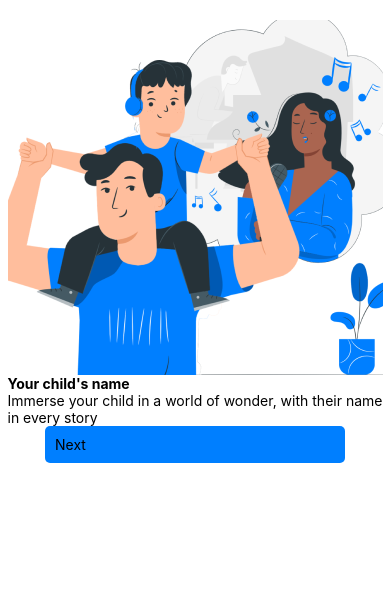
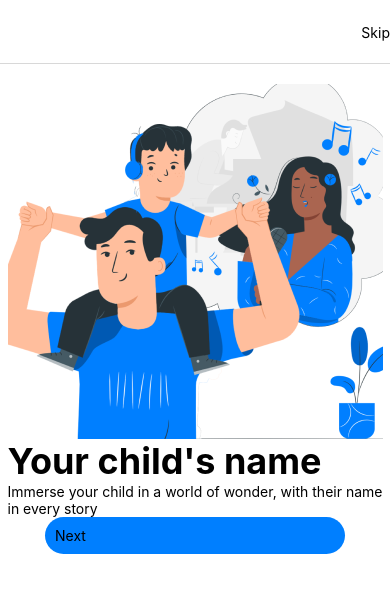
Before and after one commit to tobistudio/React_Native_Audio, a React Native app: screen /Welcome in a window 390 px wide. Shown: the top 592 px of the page. Built offline with nearby package versions, Linux system fonts and the light colour scheme.

Commit message:
[feat]: Welcome page

```diff
--- a/App.js
+++ b/App.js
@@ -1,32 +1,50 @@
-import { NavigationContainer } from '@react-navigation/native';
+import { NavigationContainer, useNavigation } from '@react-navigation/native';
 import { createNativeStackNavigator } from '@react-navigation/native-stack';
-import { StyleSheet } from 'react-native';
+import { Pressable, StyleSheet, Text } from 'react-native';
 import { AppContext } from "./src/context/index";
 import Login from './src/screens/Auth/Login';
 import Signup from './src/screens/Auth/Signup';
 import Welcome from './src/screens/Welcome/Welcome';
+import React from 'react'
+import Auth from './src/screens/Auth/Auth'
 
 const Stack = createNativeStackNavigator();
 
-export default function App() {
+export default function App({ }) {
+
+  const [step, setStep] = React.useState(0)
   return (
-    <AppContext.Provider value={{}}>
+    <AppContext.Provider value={{
+      step,
+      setStep
+    }}>
       <NavigationContainer>
         <Stack.Navigator initialRouteName='Welcome'>
           <Stack.Screen name="Login" component={Login} options={{ headerShown: false }} />
           <Stack.Screen name="Signup" component={Signup} options={{ headerShown: false }} />
-          <Stack.Screen name="Welcome" component={Welcome} options={{ headerShown: false }} />
+          <Stack.Screen name="Auth" component={Auth} options={{ headerShown: false }} />
+          <Stack.Screen name="Welcome" component={Welcome} options={{
+            headerShown: true, title: "", headerRight: () => (
+              <Pressable
+                focusable
+                onPress={() => {
+                  setStep(4)
+                }}
+              >
+                <Text style={styles.skipButton} >Skip</Text>
+
+              </Pressable>
+            ),
+          }} />
         </Stack.Navigator>
       </NavigationContainer>
     </AppContext.Provider>
   );
 }
 
+
 const styles = StyleSheet.create({
-  container: {
-    flex: 1,
-    backgroundColor: '#fff',
-    alignItems: 'center',
-    justifyContent: 'center',
-  },
-});
+  skipButton: {
+
+  }
+})
--- a/src/constants/index.js
+++ b/src/constants/index.js
@@ -1,6 +1,6 @@
 export const COLORS = {
     transparent: { default: "transparent" },
-    white: { default: "#FFF", darker: '#FAFAFA' },
+    white: { default: "#fff", darker: '#FAFAFA' },
     black: { default: "#000" },
     blue: { default: "#00f", light: '#007FFF' },
     purple: { default: "#800080", app: "#22319E" },
--- a/src/screens/Welcome/Welcome.js
+++ b/src/screens/Welcome/Welcome.js
@@ -1,9 +1,10 @@
-import React from 'react'
+import React, { useContext } from 'react'
 import { Image, Pressable, StyleSheet, Text, View } from 'react-native'
 import { COLORS } from '../../constants'
+import { AppContext } from '../../context'
 
 const Welcome = ({ navigation }) => {
-  const [step, setStep] = React.useState(0)
+  const { step, setStep } = useContext(AppContext)
   const slides = [
     {
       id: 1,
@@ -27,11 +28,12 @@ const Welcome = ({ navigation }) => {
       id: 4,
       image: require("./../../assets/images/Audio4.png"),
       heading: "Downloadable stories",
-      text: "Download your child's favorite stories and enjoy them anywhere, anytime"
+      text: "Download your child's favorite stories and enjoy them anywhere, nytime"
     },
   ]
   return (
     <View style={styles.container}>
+
       {
         slides.map((item, index) => {
           return (
@@ -45,7 +47,15 @@ const Welcome = ({ navigation }) => {
       }
 
       <Pressable onPress={() => step === 4 ? navigation.push("Auth") : setStep(step + 1)} style={styles.nextButton}><Text>Next</Text></Pressable>
-
+      <View style={{ flexDirection: "row", display: "flex", alignItems: "center", justifyContent: "space-around" }}>
+        {
+          [1, 2, 3, 4].map((item, index) => {
+            return (
+              <View key={index} style={{ marginHorizontal: 2, width: 10, height: 10, borderRadius: 5, backgroundColor: step === index ? "co" : "slate" }}></View>
+            )
+          })
+        }
+      </View>
     </View>
   )
 }
@@ -55,24 +65,23 @@ const styles = StyleSheet.create({
     flex: 1,
     backgroundColor: '#fff',
     alignItems: 'center',
-    justifyContent: 'start',
+    justifyContent: 'flex-start',
     display: "flex",
     flexDirection: "column",
     padding: 20,
   },
   header: {
     backgroundColor: "red",
-    width: "100%",
     display: "flex",
     flexDirection: "row",
-    justifyContent: "end",
+    justifyContent: "flex-end",
   },
-  text1: { fontWeight: "bold" },
+  text1: { fontWeight: "bold", fontSize: 36 },
   nextButton: {
     backgroundColor: COLORS.blue.light,
-    color: COLORS.white.default,
+    color: "white",
     padding: 10,
-    borderRadius: 5,
+    borderRadius: 25,
     width: 300,
   }
 
```
